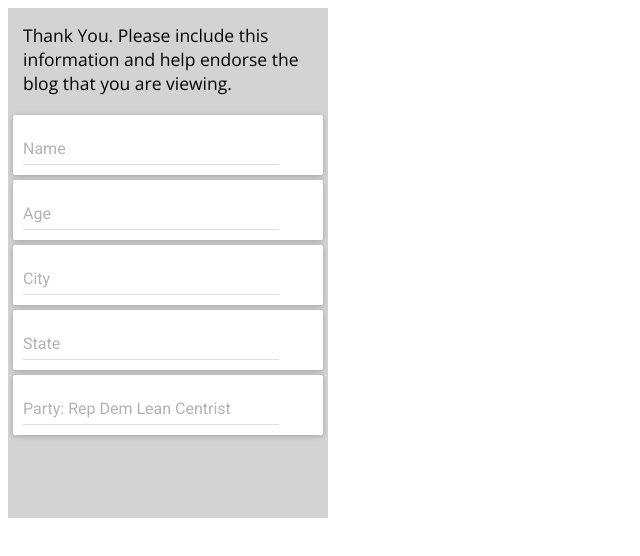
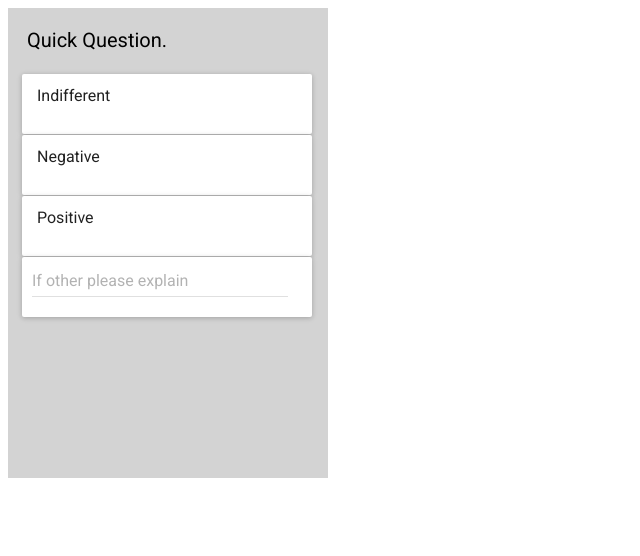
Before and after one commit to joyguy55/PracticeRedux, a React app: page / in a window 1280 px wide. Shown: the top 556 px of the page, without its empty margins (0-640 px from the left). Built offline with nearby package versions, Linux system fonts and the light colour scheme.

Commit message:
Style changes local sate implementation added

```diff
--- a/public/index.html
+++ b/public/index.html
@@ -5,6 +5,7 @@
     <meta name="viewport" content="width=device-width, initial-scale=1">
     <link rel="shortcut icon" href="%PUBLIC_URL%/favicon.ico">
     <link href="https://fonts.googleapis.com/css?family=Open+Sans|Roboto:100,300,400,500" rel="stylesheet">
+    <link href="https://fonts.googleapis.com/css?family=Roboto:300,300i,400,400i,500" rel="stylesheet">
     <!--
       Notice the use of %PUBLIC_URL% in the tag above.
       It will be replaced with the URL of the `public` folder during the build.
--- a/src/components/survey.scss
+++ b/src/components/survey.scss
@@ -1,19 +1,37 @@
-.question{
-  font-family: 'Open Sans', sans-serif;
-  font-size: 17.5px;
-  text-align: left;
-  padding: 15px;
-}
+
 .survey-list{
   width: 320px;
-  height: 510px;
+  height: 470px;
   background: #D3D3D3;
+  position: relative;
   .survey-item{
-    width: 310px;
+    font-family: 'Open Sans', sans-serif;
+    width: 290px;
     height: 60px;
-    margin: 5px;
+    margin: .95px 14px;
     background: white;
     text-align: left;
-    padding: 10px;
+    padding: 0px 10px;
+    p{
+      margin: 0px;
+      padding: 12px 5px;
+    }
+  }
+  .question{
+    font-family: 'Roboto', sans-serif;
+    line-height: 1.35;
+    font-size: 20px;
+    text-align: left;
+    padding: 19px;
+  }
+  .submit{
+    font-family: 'Open Sans', sans-serif;
+    width: 100%;
+    // height: 65px;
+    padding: 18px 0px;
+    background: #2979FF;
+    color: white;
+    position: absolute;
+    bottom: 0;
   }
 }
--- a/src/components/surveybox.js
+++ b/src/components/surveybox.js
@@ -2,39 +2,58 @@ import React from 'react'
 require("./survey.scss")
 import Paper from 'material-ui/Paper'
 import TextField from 'material-ui/TextField'
+import { IconButton } from 'material-ui'
 
 import { connect } from 'react-redux'
 import { bindActionCreators } from 'redux'
+// import ButtonOn from '../svg/buttonon.js'
+// import ButtonOff  from '../svg/buttonoff.js'
+// import FileCloudDownload from 'material-ui/svg-icons/file/cloud-download';
+
 
 import * as actions from '.././redux/actions/participants.js'
+import injectTapEventPlugin from 'react-tap-event-plugin';
+
+const questions = ['Indifferent','Negative','Positive']
 
 class SurveyBox extends React.Component{
   constructor(props){
     super(props)
+    this.state = {
+      inputOn : false,
+      isActive : null
+    }
   }
 
   render(){
-    const setParticipant = this.props.action.setparticipantActions
+    const update = () => {this.setState({inputOn :!(this.state.inputOn), isActive : "active"})}
     console.log(this.props)
     return(
       <div>
         <div className="survey-list">
-          <div className="question">Thank You. Please include this information and help endorse the blog that you are viewing.</div>
+          <div className="question">Quick Question.</div>
           <Paper className="survey-item">
-             <TextField type="text" hintText="Name" onChange={()=>{setparticipant()}}/>
+            <p>{questions[0]}</p>
+              <IconButton className="selection ${this.state.className}"
+                onClick={update}
+              />
           </Paper>
           <Paper className="survey-item">
-             <TextField type="text" hintText="Age" onChange={()=>{setparticipant()}}/>
+            <p>{questions[1]}</p>
+            <IconButton className="selection ${this.state.className}"
+                onClick={update}
+              />
           </Paper>
           <Paper className="survey-item">
-             <TextField type="text" hintText="City" onChange={()=>{setparticipant()}}/>
+            <p>{questions[2]}</p>
+            <IconButton className="selection ${this.state.className}"
+                onClick={function handleEvents(){update()}}
+              />
           </Paper>
           <Paper className="survey-item">
-             <TextField type="text" hintText="State" onChange={()=>{setparticipant()}}/>
+             <TextField type="text" hintText="If other please explain" />
           </Paper>
-          <Paper className="survey-item">
-             <TextField type="text" hintText="Party: Rep Dem Lean Centrist" onChange={this.addText}/>
-          </Paper>
+          <div>{ this.state.inputOn ? <div className="submit" onClick={this.props.actions}>SUBMIT</div> : null }</div>
         </div>
       </div>
     )
@@ -47,8 +66,20 @@ export default connect(
   (dispatch) => { return { action: bindActionCreators( actions, dispatch ) } // going up through action/reducer to state
 })(SurveyBox)
 
-{/* <div className="question">How did you feel about Evan mcmullin and #Mormonmafia viral events during the 2016 election?</div>
-<Paper className="survey-item" />
-<Paper className="survey-item">
-   <TextField type="text" hintText="If other please explain" onChange={this.addText}/>
-</Paper> */}
+
+        // <div className="question">Thank You. Please include this information and help endorse the blog that you are viewing.</div>
+        // <Paper className="survey-item">
+        //    <TextField type="text" hintText="Name" />
+        // </Paper>
+        // <Paper className="survey-item">
+        //    <TextField type="text" hintText="Age" />
+        // </Paper>
+        // <Paper className="survey-item">
+        //    <TextField type="text" hintText="City" />
+        // </Paper>
+        // <Paper className="survey-item">
+        //    <TextField type="text" hintText="State" />
+        // </Paper>
+        // <Paper className="survey-item">
+        //    <TextField type="text" hintText="Party: Rep Dem Lean Centrist" onChange={this.addText}/>
+        // </Paper>
```
Also changed, not shown: src/redux/actions/submit.js (added, +8 -0 lines).
